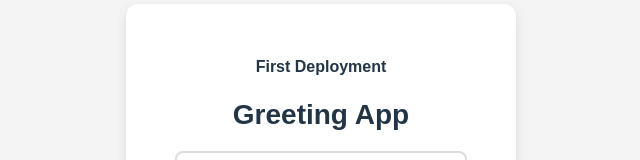
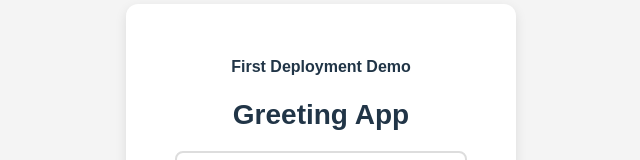
Before and after one commit to Varunvignesh27/greetings, a React (Vite) app: page / in a window 1280 px wide. Shown: the part 244-404 px from the top of the page, without its empty margins (349-989 px from the left). Built offline with nearby package versions, Linux system fonts and the light colour scheme.

Commit message:
demo mentioned

```diff
--- a/src/component/First.jsx
+++ b/src/component/First.jsx
@@ -3,7 +3,7 @@ import React from 'react'
 function First() {
   return (
     <div className='firstd'>
-        <h4>First Deployment</h4>
+        <h4>First Deployment Demo</h4>
     </div>
   )
 }
```
